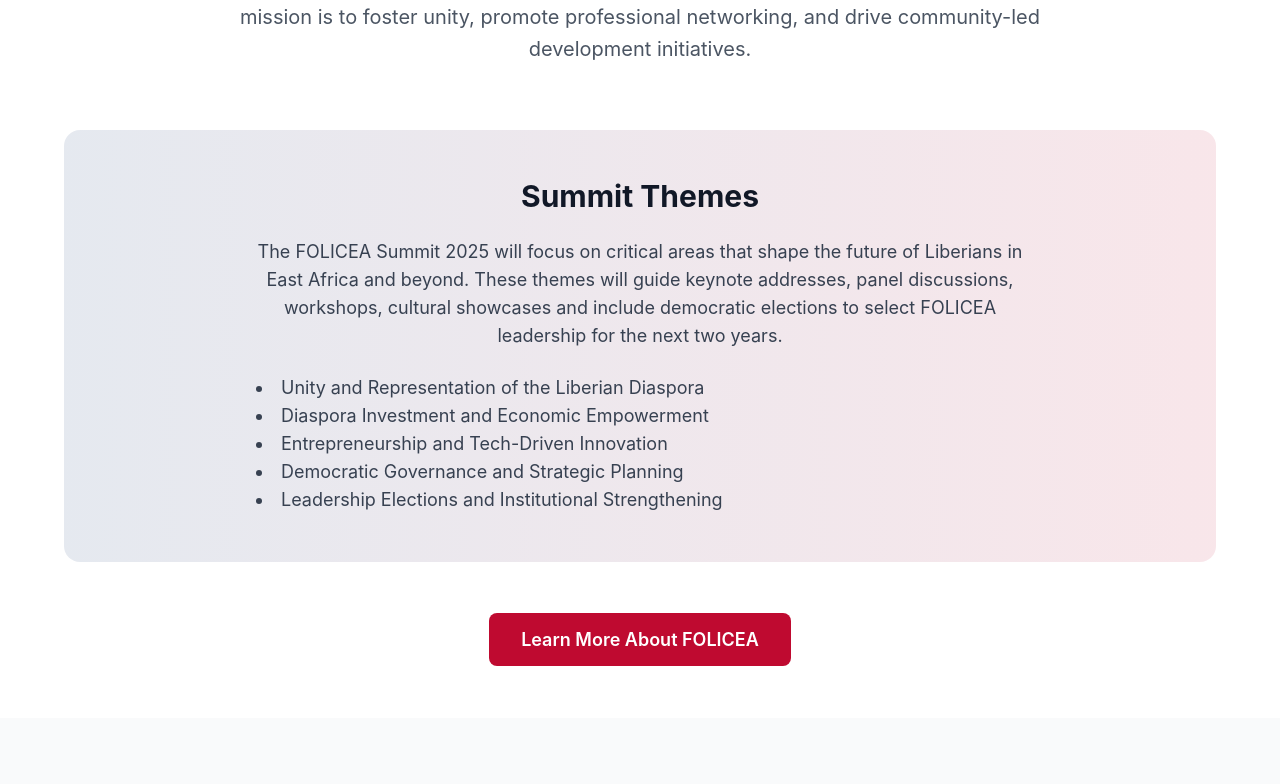
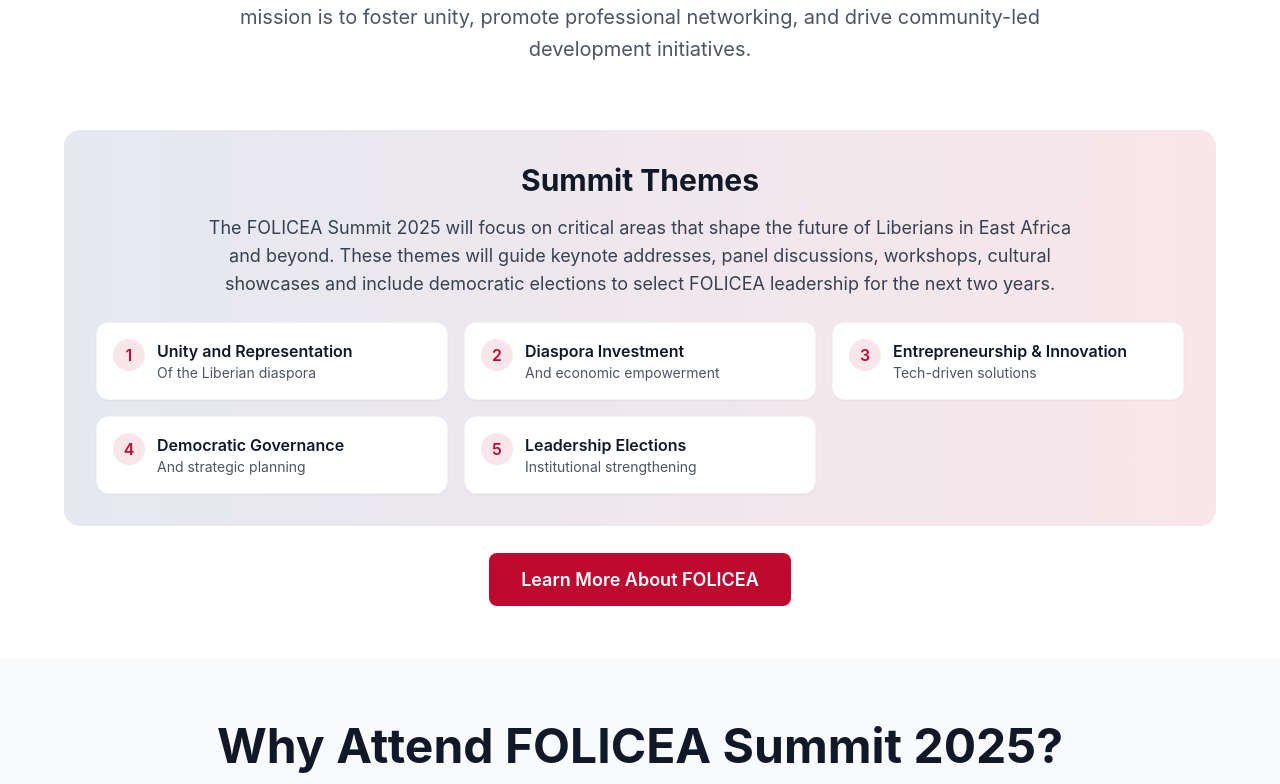
Before and after one commit to foliceasummit/folicea-summit-2025, a Next.js app: page / in a window 1280 px wide. Shown: the part 1320-2104 px from the top of the page. Built offline with nearby package versions, Linux system fonts and the light colour scheme.

Commit message:
Home: compact Summit Themes + partner names/logos; Registration: T-Shirt Preferences only; About: move Acting Leadership above mission and expand to 5

```diff
--- a/pages/index.tsx
+++ b/pages/index.tsx
@@ -60,10 +60,10 @@
   ];
 
   const partners = [
-    { name: 'LIBCOR', logo: 'https://ik.imagekit.io/foliceasummit/FOLICEA%20SUMMIT/libcor%20logo.jpg?updatedAt=1757333453787', url: '#' },
-    { name: 'Uganda', logo: 'https://ik.imagekit.io/foliceasummit/FOLICEA%20SUMMIT/uganda%20logo.jpg?updatedAt=1757333453230', url: '#' },
-    { name: 'Kenya', logo: 'https://ik.imagekit.io/foliceasummit/FOLICEA%20SUMMIT/kenya%20logo.jpg?updatedAt=1757333451766', url: '#' },
-    { name: 'Tanzania', logo: 'https://ik.imagekit.io/foliceasummit/FOLICEA%20SUMMIT/tan%20logo.jpg?updatedAt=1757333452646', url: '#' },
+    { name: 'Liberian Community in Rwanda (LIBCOR)', logo: 'https://ik.imagekit.io/foliceasummit/FOLICEA%20SUMMIT/libcor%20logo.jpg?updatedAt=1757333453787', url: '#' },
+    { name: 'Association of Liberians in Uganda', logo: 'https://ik.imagekit.io/foliceasummit/FOLICEA%20SUMMIT/uganda%20logo.jpg?updatedAt=1757333453230', url: '#' },
+    { name: 'Liberian Community in Kenya', logo: 'https://ik.imagekit.io/foliceasummit/FOLICEA%20SUMMIT/kenya%20logo.jpg?updatedAt=1757333451766', url: '#' },
+    { name: 'Liberian Community in Tanzania', logo: 'https://ik.imagekit.io/foliceasummit/FOLICEA%20SUMMIT/tan%20logo.jpg?updatedAt=1757333452646', url: '#' },
   ];
 
   const sponsors = [
@@ -197,21 +197,51 @@
             whileInView={{ opacity: 1, y: 0 }}
             transition={{ duration: 0.8, delay: 0.2 }}
             viewport={{ once: true }}
-            className="bg-gradient-to-r from-liberian-blue/10 to-liberian-red/10 rounded-2xl p-8 md:p-12 mb-16"
+            className="bg-gradient-to-r from-liberian-blue/10 to-liberian-red/10 rounded-2xl p-6 md:p-8 mb-10"
           >
-            <h3 className="text-3xl font-bold text-gray-900 mb-6 text-center">
+            <h3 className="text-3xl font-bold text-gray-900 mb-4 text-center">
               Summit Themes
             </h3>
-            <p className="text-lg text-gray-700 text-center max-w-3xl mx-auto">
+            <p className="text-base md:text-lg text-gray-700 text-center max-w-4xl mx-auto mb-6">
               The FOLICEA Summit 2025 will focus on critical areas that shape the future of Liberians in East Africa and beyond. These themes will guide keynote addresses, panel discussions, workshops, cultural showcases and include democratic elections to select FOLICEA leadership for the next two years.
             </p>
-            <ul className="mt-6 max-w-3xl mx-auto text-left list-disc list-inside text-gray-700 text-lg">
-              <li>Unity and Representation of the Liberian Diaspora</li>
-              <li>Diaspora Investment and Economic Empowerment</li>
-              <li>Entrepreneurship and Tech-Driven Innovation</li>
-              <li>Democratic Governance and Strategic Planning</li>
-              <li>Leadership Elections and Institutional Strengthening</li>
-            </ul>
+            <div className="grid grid-cols-1 sm:grid-cols-2 lg:grid-cols-3 gap-4">
+              <div className="bg-white rounded-xl p-4 shadow-sm border border-gray-100 flex items-start gap-3">
+                <span className="inline-flex h-8 w-8 items-center justify-center rounded-full bg-liberian-red/10 text-liberian-red font-semibold">1</span>
+                <div>
+                  <h4 className="font-semibold text-gray-900">Unity and Representation</h4>
+                  <p className="text-sm text-gray-600">Of the Liberian diaspora</p>
+                </div>
+              </div>
+              <div className="bg-white rounded-xl p-4 shadow-sm border border-gray-100 flex items-start gap-3">
+                <span className="inline-flex h-8 w-8 items-center justify-center rounded-full bg-liberian-red/10 text-liberian-red font-semibold">2</span>
+                <div>
+                  <h4 className="font-semibold text-gray-900">Diaspora Investment</h4>
+                  <p className="text-sm text-gray-600">And economic empowerment</p>
+                </div>
+              </div>
+              <div className="bg-white rounded-xl p-4 shadow-sm border border-gray-100 flex items-start gap-3">
+                <span className="inline-flex h-8 w-8 items-center justify-center rounded-full bg-liberian-red/10 text-liberian-red font-semibold">3</span>
+                <div>
+                  <h4 className="font-semibold text-gray-900">Entrepreneurship & Innovation</h4>
+                  <p className="text-sm text-gray-600">Tech-driven solutions</p>
+                </div>
+              </div>
+              <div className="bg-white rounded-xl p-4 shadow-sm border border-gray-100 flex items-start gap-3">
+                <span className="inline-flex h-8 w-8 items-center justify-center rounded-full bg-liberian-red/10 text-liberian-red font-semibold">4</span>
+                <div>
+                  <h4 className="font-semibold text-gray-900">Democratic Governance</h4>
+                  <p className="text-sm text-gray-600">And strategic planning</p>
+                </div>
+              </div>
+              <div className="bg-white rounded-xl p-4 shadow-sm border border-gray-100 flex items-start gap-3 sm:col-span-2 lg:col-span-1">
+                <span className="inline-flex h-8 w-8 items-center justify-center rounded-full bg-liberian-red/10 text-liberian-red font-semibold">5</span>
+                <div>
+                  <h4 className="font-semibold text-gray-900">Leadership Elections</h4>
+                  <p className="text-sm text-gray-600">Institutional strengthening</p>
+                </div>
+              </div>
+            </div>
           </motion.div>
 
           <div className="text-center">
@@ -415,7 +445,7 @@
                 viewport={{ once: true }}
                 className="bg-white rounded-xl p-6 shadow-lg text-center card-hover"
               >
-                <div className="h-16 mb-4 flex items-center justify-center">
+                <div className="h-20 mb-4 flex items-center justify-center">
                   <img
                     src={partner.logo}
                     alt={partner.name}
--- a/pages/registration.tsx
+++ b/pages/registration.tsx
@@ -474,16 +474,13 @@
               </div>
             </div>
 
-            {/* Dietary Preferences and T-Shirt Section */}
+            {/* T-Shirt Preferences Section */}
             <div className="mb-8">
               <h2 className="text-2xl font-bold text-gray-900 mb-6 flex items-center">
                 <Utensils className="w-6 h-6 mr-3 text-liberian-red" />
-                Dietary Preferences and T-Shirt
+                T-Shirt Preferences
               </h2>
               <div className="grid grid-cols-1 md:grid-cols-2 gap-6">
-                {/* Removed Food Preference */}
-                {/* Removed Food Allergies */}
-
                 <div>
                   <label className="block text-sm font-medium text-gray-700 mb-2">
                     T-Shirt Size * (Select T-Shirt Size)
```
Also changed, not shown: pages/about.tsx (+58 -42 lines).
